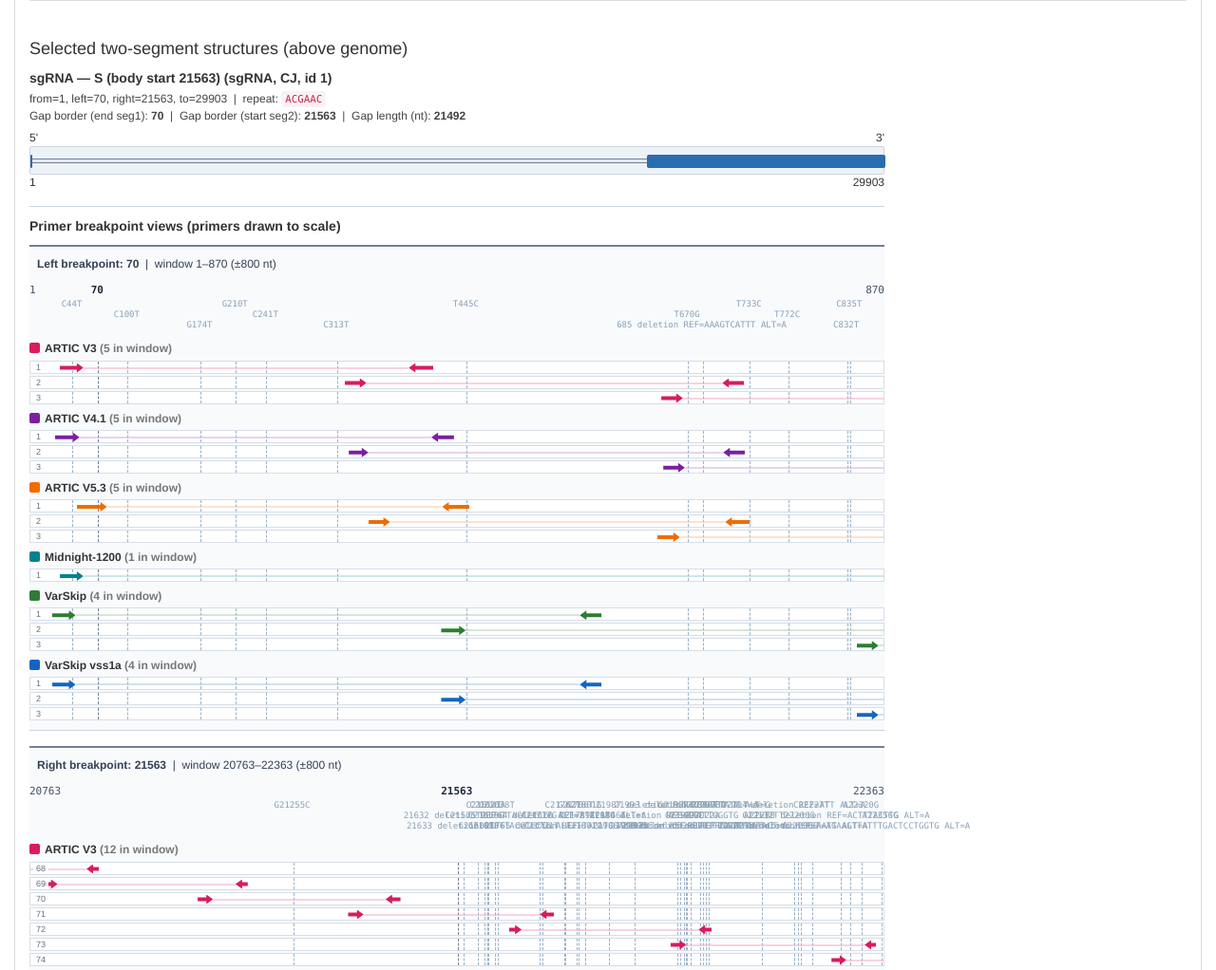
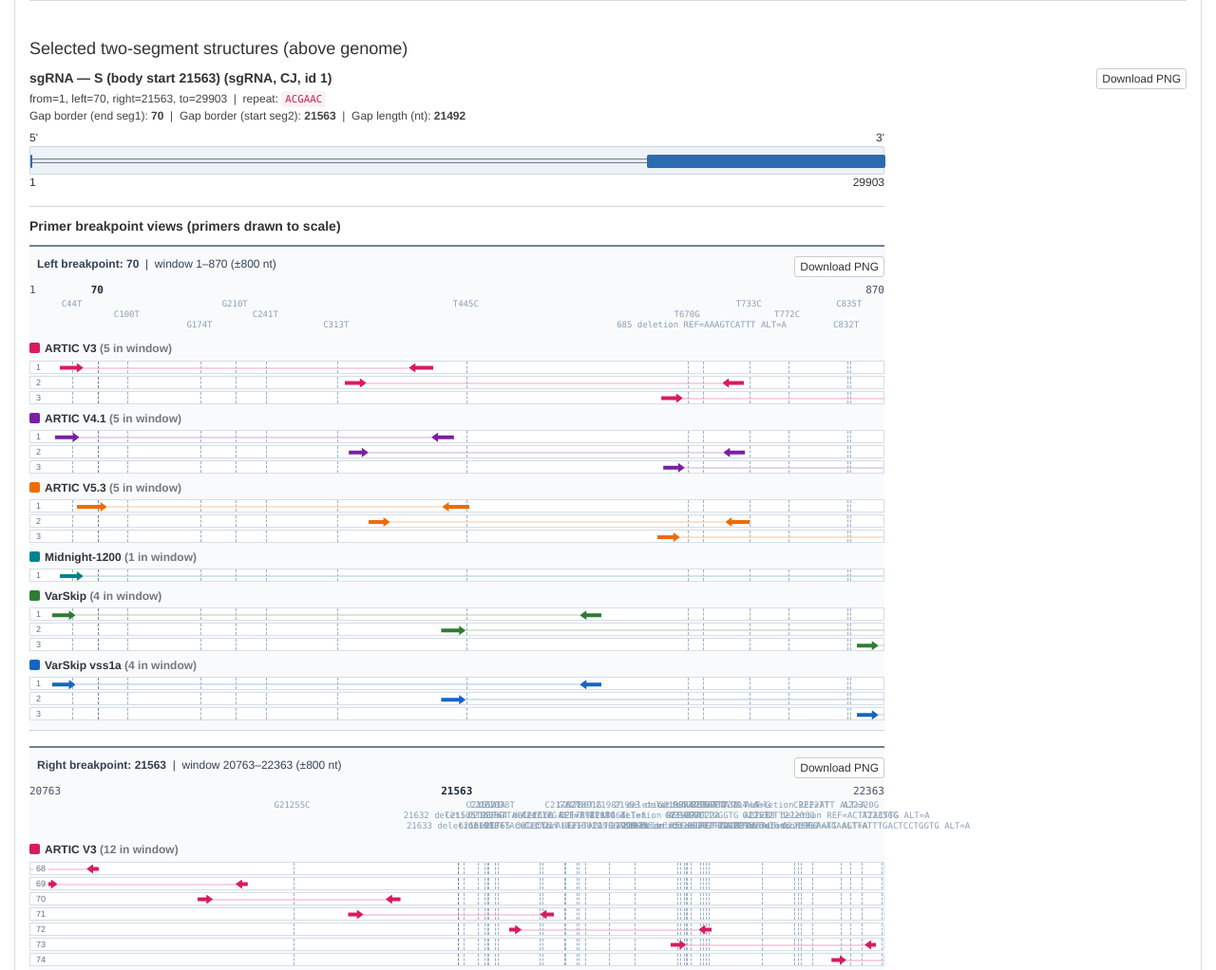
Before and after one commit to jayvir-git/SARSNTDB, a PHP site: page /TwoSegmentStructures.php?id=1 in a window 1280 px wide. Shown: the part 642-1664 px from the top of the page at 95% size. Run offline with PHP 8.4, Linux system fonts and the light colour scheme; data comes from the database, SQL or seed files in the repository; some libraries are stand-ins or nearby versions.

Commit message:
Add PNG export: a Download PNG button on every primer and two-segment figure, and the export menu on the Mutations charts.
Co-Authored-By: Claude Opus 5.5 <noreply@anthropic.com>

```diff
--- a/JS/twoSegmentViz.js
+++ b/JS/twoSegmentViz.js
@@ -623,6 +623,38 @@
     container.appendChild(row);
   }
 
+  // PNG export of a rendered figure (Jim, Zoom 2026-10-19). The button itself is left out of the image.
+  function addPngButton(target, fileName) {
+    var btn = document.createElement('button');
+    btn.type = 'button';
+    btn.className = 'btn btn-default btn-xs tsg-png-btn';
+    btn.textContent = 'Download PNG';
+    btn.style.cssFloat = 'right';
+    btn.style.marginLeft = '8px';
+    btn.addEventListener('click', function () {
+      // html-to-image lets the browser render the panel, so color-mix() connectors keep their colours.
+      if (!global.htmlToImage) {
+        alert('PNG export could not load. Check the network connection and reload the page.');
+        return;
+      }
+      global.htmlToImage.toPng(target, {
+        backgroundColor: '#ffffff',
+        pixelRatio: 2,
+        filter: function (node) {
+          return !(node.classList && node.classList.contains('tsg-png-btn'));
+        }
+      }).then(function (dataUrl) {
+        var link = document.createElement('a');
+        link.download = fileName;
+        link.href = dataUrl;
+        document.body.appendChild(link);
+        link.click();
+        document.body.removeChild(link);
+      });
+    });
+    target.insertBefore(btn, target.firstChild);
+  }
+
   function renderBreakpointPanel(container, entry, breakpointKind, breakpoint, all, selected) {
     var windowRange = breakpointWindow(breakpoint);
     var panel = document.createElement('div');
@@ -651,6 +683,8 @@
       });
       renderSchemeBreakpointRow(panel, scheme, primers, windowRange, breakpointKind);
     });
+    addPngButton(panel, (breakpointKind === 'snv' ? 'snv' : 'structure_' + entry.id + '_' + breakpointKind) +
+      '_' + breakpoint + '_primers.png');
     container.appendChild(panel);
   }
 
@@ -757,6 +791,7 @@
       block.appendChild(warn);
     }
 
+    addPngButton(block, 'structure_' + entry.id + '.png');
     container.appendChild(block);
   }
 
--- a/SnvPrimerView.php
+++ b/SnvPrimerView.php
@@ -247,7 +247,8 @@ window.TSG_NEARBY_SNVS = <?php echo tsg_json_for_script($overlaySnvs); ?>;
 window.TSG_PANGO_MARKERS = <?php echo tsg_json_for_script($pangoOverlay); ?>;
 window.TSG_SHOW_NEARBY_SNVS = <?php echo $showNearbySnvs ? 'true' : 'false'; ?>;
 </script>
-<script src="JS/twoSegmentViz.js?v=20260917-pango"></script>
+<script src="https://cdnjs.cloudflare.com/ajax/libs/html-to-image/1.11.11/html-to-image.min.js"></script>
+<script src="JS/twoSegmentViz.js?v=20261019-png"></script>
 <script>
 (function () {
     var sel = document.getElementById('tsgPrimerSelect');
--- a/TwoSegmentStructures.php
+++ b/TwoSegmentStructures.php
@@ -253,7 +253,8 @@ window.TSG_NEARBY_SNVS = <?php echo tsg_json_for_script($overlaySnvs); ?>;
 window.TSG_PANGO_MARKERS = <?php echo tsg_json_for_script($pangoOverlay); ?>;
 window.TSG_SHOW_NEARBY_SNVS = <?php echo $showNearbySnvs ? 'true' : 'false'; ?>;
 </script>
-<script src="JS/twoSegmentViz.js?v=20260917-pango"></script>
+<script src="https://cdnjs.cloudflare.com/ajax/libs/html-to-image/1.11.11/html-to-image.min.js"></script>
+<script src="JS/twoSegmentViz.js?v=20261019-png"></script>
 <script>
 (function ($) {
     $(function () {
```
Also changed, not shown: MutationsSearch.php (+12 -0 lines).
